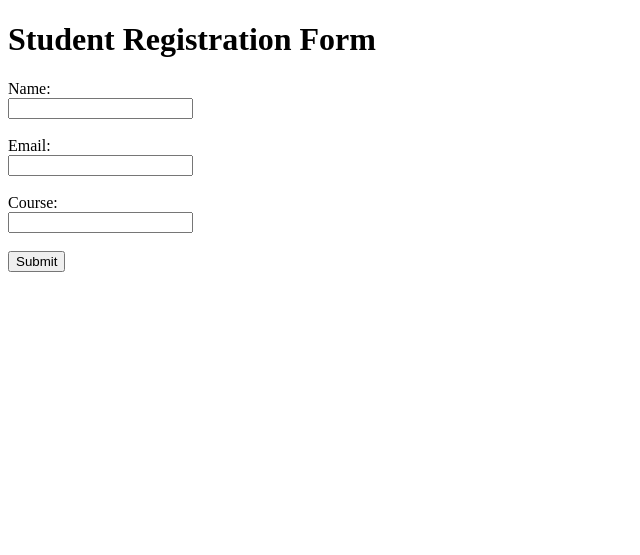
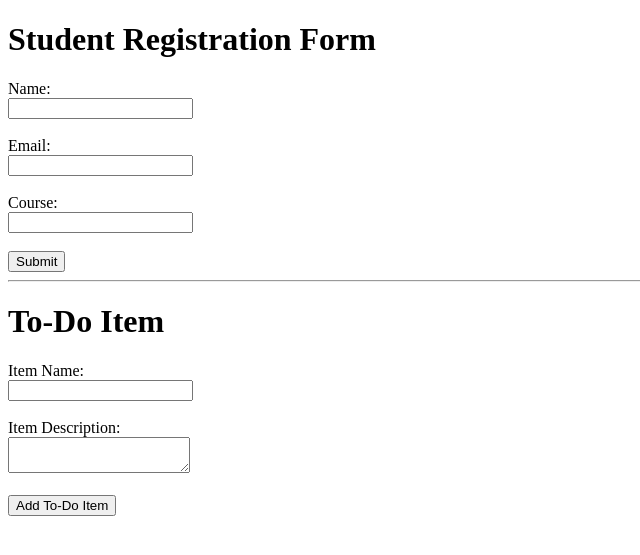
Before and after one commit to NajPathan-Devops/Flask_and_MongoDB_Naj, a Flask app: page / in a window 1280 px wide. Shown: the top 555 px of the page, without its empty margins (0-640 px from the left). Run offline with Flask 3, Linux system fonts and the light colour scheme.

Commit message:
Add To-Do frontend form

```diff
--- a/templates/form.html
+++ b/templates/form.html
@@ -3,7 +3,7 @@
 <head>
     <meta charset="UTF-8">
     <meta name="viewport" content="width=device-width, initial-scale=1.0">
-    <title>Student Registration</title>
+    <title>Student Registration & To-Do</title>
 </head>
 <body>
 
@@ -28,5 +28,21 @@
 
     </form>
 
+    <hr>
+
+    <h1>To-Do Item</h1>
+
+    <form method="POST" action="/submittodoitem">
+
+        <label for="itemName">Item Name:</label><br>
+        <input type="text" id="itemName" name="itemName" required><br><br>
+
+        <label for="itemDescription">Item Description:</label><br>
+        <textarea id="itemDescription" name="itemDescription" required></textarea><br><br>
+
+        <button type="submit">Add To-Do Item</button>
+
+    </form>
+
 </body>
 </html>
```
